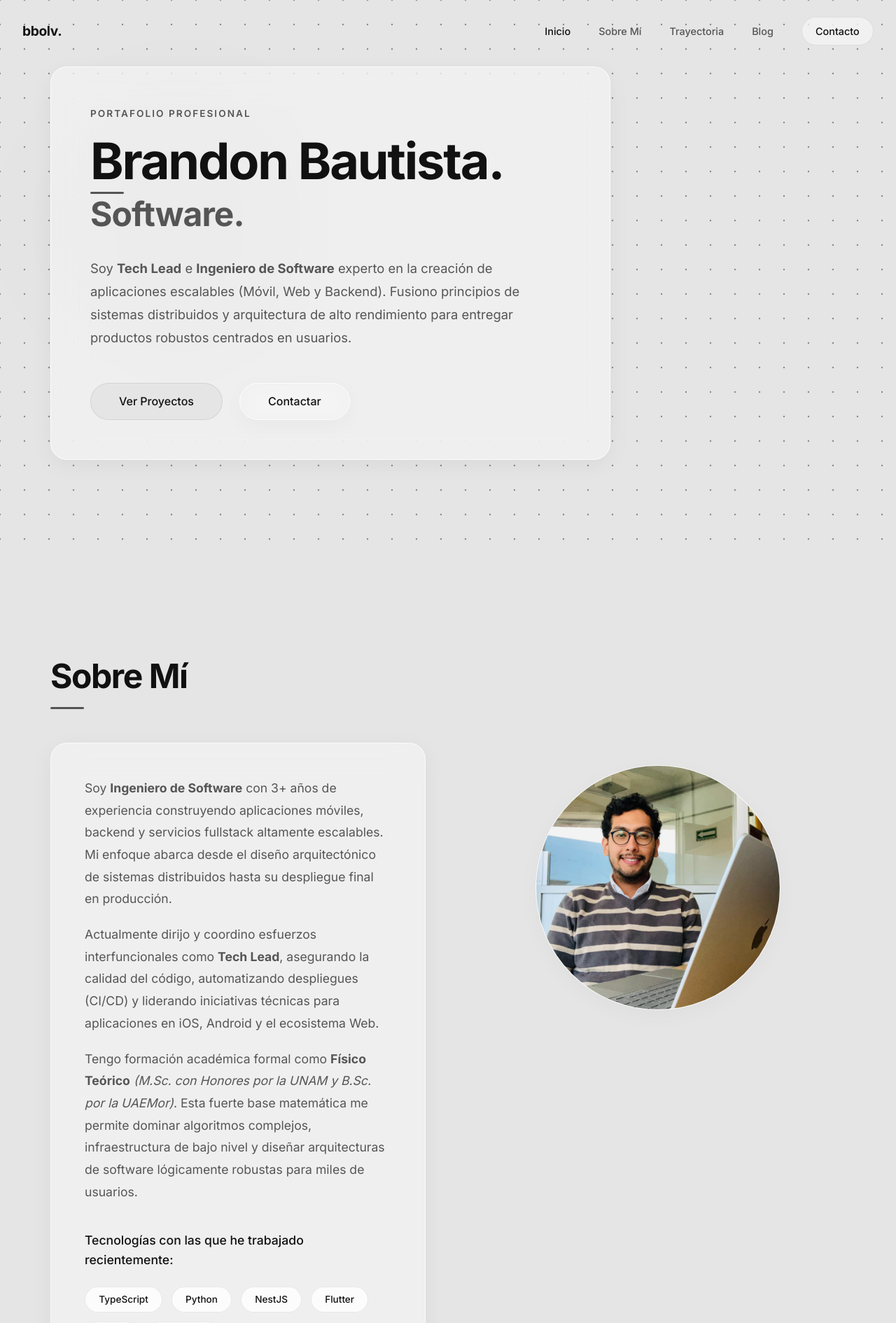
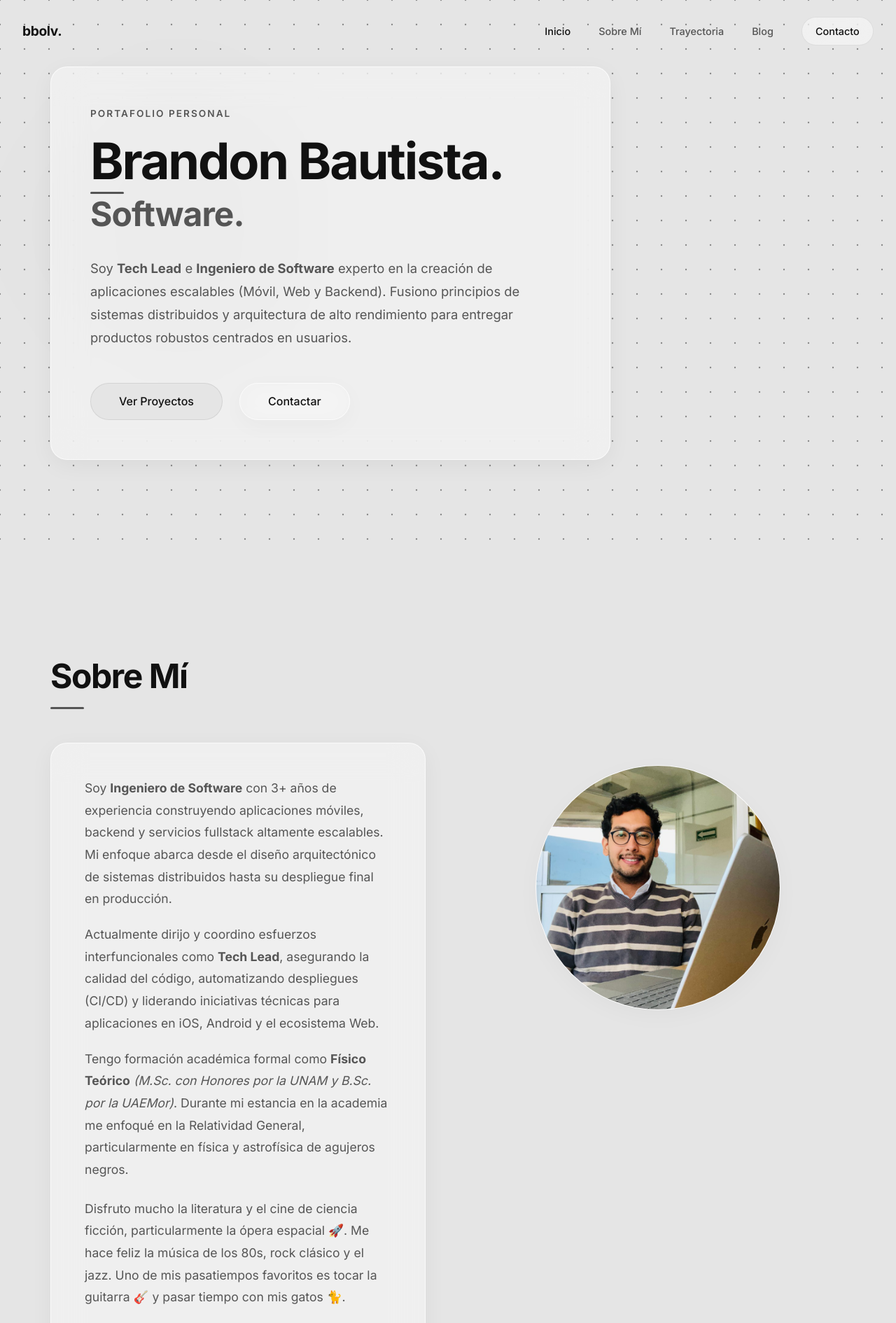
Before and after one commit to bbolv/bbolv.github.io, a React (Vite) app: page / in a window 1280 px wide. Shown: the top 1890 px of the page at 70% size. Built offline with nearby package versions, Linux system fonts and the light colour scheme.

Commit message:
Add physics paper reference and add about info

```diff
--- a/src/components/About.jsx
+++ b/src/components/About.jsx
@@ -14,13 +14,14 @@ const About = () => {
             Actualmente dirijo y coordino esfuerzos interfuncionales como <strong>Tech Lead</strong>, asegurando la calidad del código, automatizando despliegues (CI/CD) y liderando iniciativas técnicas para aplicaciones en iOS, Android y el ecosistema Web.
           </p>
           <p style={{ color: 'var(--text-secondary)', fontSize: 'clamp(0.95rem, 2.5vw, 1.1rem)', marginBottom: '1.5rem', lineHeight: 1.8 }}>
-            Tengo formación académica formal como <strong>Físico Teórico</strong> <em>(M.Sc. con Honores por la UNAM y B.Sc. por la UAEMor)</em>. Esta fuerte base matemática me permite dominar algoritmos complejos, infraestructura de bajo nivel y diseñar arquitecturas de software lógicamente robustas para miles de usuarios.
-          </p>
+            Tengo formación académica formal como <strong>Físico Teórico</strong> <em>(M.Sc. con Honores por la UNAM y B.Sc. por la UAEMor)</em>. Durante mi estancia en la academia me enfoqué en la Relatividad General, particularmente en física y astrofísica de agujeros negros.</p>
+          <p style={{ color: 'var(--text-secondary)', fontSize: 'clamp(0.95rem, 2.5vw, 1.1rem)', marginBottom: '1.5rem', lineHeight: 1.8 }}>
+            Disfruto mucho la literatura y el cine de ciencia ficción, particularmente la ópera espacial 🚀. Me hace feliz la música de los 80s, rock clásico y el jazz. Uno de mis pasatiempos favoritos es tocar la guitarra 🎸 y pasar tiempo con mis gatos 🐈.</p>
           <p style={{ color: 'var(--text-primary)', fontSize: 'clamp(0.95rem, 2.5vw, 1.1rem)', fontWeight: 500, marginBottom: '1.5rem', marginTop: '2.5rem' }}>
             Tecnologías con las que he trabajado recientemente:
           </p>
           <div style={{ display: 'flex', gap: '0.8rem', flexWrap: 'wrap' }}>
-            {['TypeScript', 'Python', 'NestJS', 'Flutter', 'Redis', 'MongoDB'].map((tech, i) => (
+            {['TypeScript', 'Python', 'NestJS', 'Flutter', 'Redis', 'MongoDB', 'AWS'].map((tech, i) => (
               <span key={i} style={{ color: 'var(--text-primary)', background: 'rgba(255, 255, 255, 0.8)', border: '1px solid var(--border-color)', padding: '0.4rem 1.2rem', borderRadius: '99px', fontSize: 'clamp(0.75rem, 2vw, 0.85rem)', fontWeight: 500 }}>
                 {tech}
               </span>
@@ -30,7 +31,7 @@ const About = () => {
 
         {/* Contenedor de Imagen de Perfil */}
         <div style={{ position: 'relative', width: '100%', maxWidth: '350px', margin: '0 auto', marginTop: '2rem' }}>
-          <div className="glass-card" style={{ width: '100%', aspectRatio: '1/1', borderRadius: '9999px', overflow: 'hidden', position: 'relative', zIndex: 10 }}>
+          <div className="glass-card" style={{ width: '100%', padding: 0, aspectRatio: '1/1', borderRadius: '9999px', overflow: 'hidden', position: 'relative', zIndex: 10 }}>
             <div style={{ width: '100%', height: '100%', background: 'linear-gradient(135deg, rgba(0,0,0,0.05) 0%, rgba(244,244,245,1) 100%)', display: 'flex', alignItems: 'center', justifyContent: 'center' }}>
               <img src={meImg} alt="Brandon Bautista" style={{ width: '100%', height: '100%', objectFit: 'cover' }} />
             </div>
--- a/src/components/Blog.jsx
+++ b/src/components/Blog.jsx
@@ -3,36 +3,10 @@ import React from 'react';
 const Blog = () => {
   return (
     <section id="blog" className='section container'>
-      <h2 className="section-title">Notas & Blog</h2>
+      <h2 className="section-title">Blog</h2>
       <div>Bajo construcción</div>
-
     </section>
   )
 }
 
-// const Blog = () => {
-//   const posts = [
-//     { title: 'Construyendo con Glassmorphism', date: 'Octubre 2024', summary: 'Una inmersión profunda en cómo lograr efectos de cristal elegantes usando Vanilla CSS en 2024.' },
-//     { title: 'Ingeniería Frontend Escalable', date: 'Septiembre 2024', summary: 'Técnicas avanzadas para no bloquear el hilo principal y mejorar el SEO con React y arquitecturas modernas.' }
-//   ];
-
-//   return (
-//     <section id="blog" className="section container">
-//       <h2 className="section-title">Notas & Blog</h2>
-//       <div style={{ display: 'grid', gridTemplateColumns: 'repeat(auto-fit, minmax(300px, 1fr))', gap: '2rem' }}>
-//         {posts.map((post, index) => (
-//           <div key={index} className="glass" style={{ padding: '2rem', borderRadius: '16px', border: '1px solid var(--border-color)', background: 'var(--bg-secondary)' }}>
-//             <p style={{ color: 'var(--accent-glow)', fontSize: '0.8rem', marginBottom: '1rem', fontFamily: 'monospace' }}>{post.date}</p>
-//             <h3 style={{ fontSize: '1.3rem', color: 'var(--text-primary)', marginBottom: '1rem' }}>{post.title}</h3>
-//             <p style={{ color: 'var(--text-secondary)', lineHeight: 1.6, marginBottom: '1.5rem' }}>{post.summary}</p>
-//             <a href="#blog" style={{ color: 'var(--accent-color)', textDecoration: 'none', fontWeight: 500, display: 'inline-flex', alignItems: 'center', gap: '0.5rem' }}>
-//               Leer más <span style={{ transition: 'transform 0.2s', display: 'inline-block' }}>→</span>
-//             </a>
-//           </div>
-//         ))}
-//       </div>
-//     </section>
-//   );
-// };
-
 export default Blog;
--- a/src/components/Experience.jsx
+++ b/src/components/Experience.jsx
@@ -43,6 +43,28 @@ const Experience = () => {
           </div>
         ))}
       </div>
+
+      {/* Subsección de Publicaciones */}
+      <div style={{ maxWidth: '800px', margin: '5rem auto 0 auto' }}>
+        <h3 style={{ fontSize: 'clamp(1.5rem, 4vw, 2rem)', color: 'var(--text-primary)', marginBottom: '2rem', borderBottom: '1px solid var(--border-color)', paddingBottom: '1rem' }}>Investigación Científica</h3>
+        <div className="glass-panel" style={{ padding: '2.5rem' }}>
+          <div style={{ display: 'flex', justifyContent: 'space-between', alignItems: 'start', flexWrap: 'wrap', gap: '1rem', marginBottom: '1.5rem' }}>
+            <span style={{ color: 'var(--text-primary)', background: 'rgba(255, 255, 255, 0.8)', border: '1px solid var(--border-color)', padding: '0.4rem 1.2rem', borderRadius: '99px', fontSize: 'clamp(0.75rem, 2vw, 0.85rem)', fontWeight: 600 }}>
+              Física Teórica
+            </span>
+            <p style={{ color: 'var(--text-secondary)', fontSize: 'clamp(0.85rem, 2vw, 0.95rem)', fontFamily: 'monospace', margin: 0, padding: '0.4rem 0' }}>2023</p>
+          </div>
+
+          <h4 style={{ fontSize: 'clamp(1.2rem, 3vw, 1.5rem)', color: 'var(--text-primary)', marginBottom: '1rem', lineHeight: 1.4 }}>Geodesic structure of a rotating regular black hole</h4>
+          <p style={{ color: 'var(--text-secondary)', fontSize: 'clamp(0.95rem, 2.5vw, 1.1rem)', lineHeight: 1.7, marginBottom: '2rem' }}>
+            Análisis matemático y astrofísico profundo sobre el movimiento de partículas (estructura geodésica) en el espacio-tiempo de un agujero negro regular en rotación. Publicado en Springer.
+          </p>
+
+          <a href="https://link.springer.com/article/10.1007/s10714-023-03114-7" target="_blank" rel="noopener noreferrer" className="glass" style={{ padding: '0.8rem 2rem', color: 'var(--text-primary)', textDecoration: 'none', fontWeight: 500, display: 'inline-flex', alignItems: 'center', gap: '0.5rem', borderRadius: '9999px', fontSize: 'clamp(0.9rem, 2.5vw, 1rem)' }}>
+            Leer Publicación <span style={{ transition: 'transform 0.2s', display: 'inline-block' }}>→</span>
+          </a>
+        </div>
+      </div>
     </section>
   );
 };
--- a/src/components/Hero.jsx
+++ b/src/components/Hero.jsx
@@ -6,7 +6,7 @@ const Hero = () => {
       <div className="container" style={{ position: 'relative', zIndex: 10 }}>
         <div className="glass-panel" style={{ display: 'inline-block', maxWidth: '800px', padding: '3.5rem' }}>
           <p style={{ color: 'var(--text-secondary)', fontWeight: 600, letterSpacing: '0.15em', marginBottom: '1rem', textTransform: 'uppercase', fontSize: 'clamp(0.75rem, 2vw, 0.85rem)' }}>
-            Portafolio Profesional
+            Portafolio Personal
           </p>
           <h1 className="section-title" style={{ margin: 0, fontSize: 'clamp(3rem, 8vw, 4.5rem)', lineHeight: 1.1, borderBottom: 'none' }}>
             Brandon Bautista.
```
